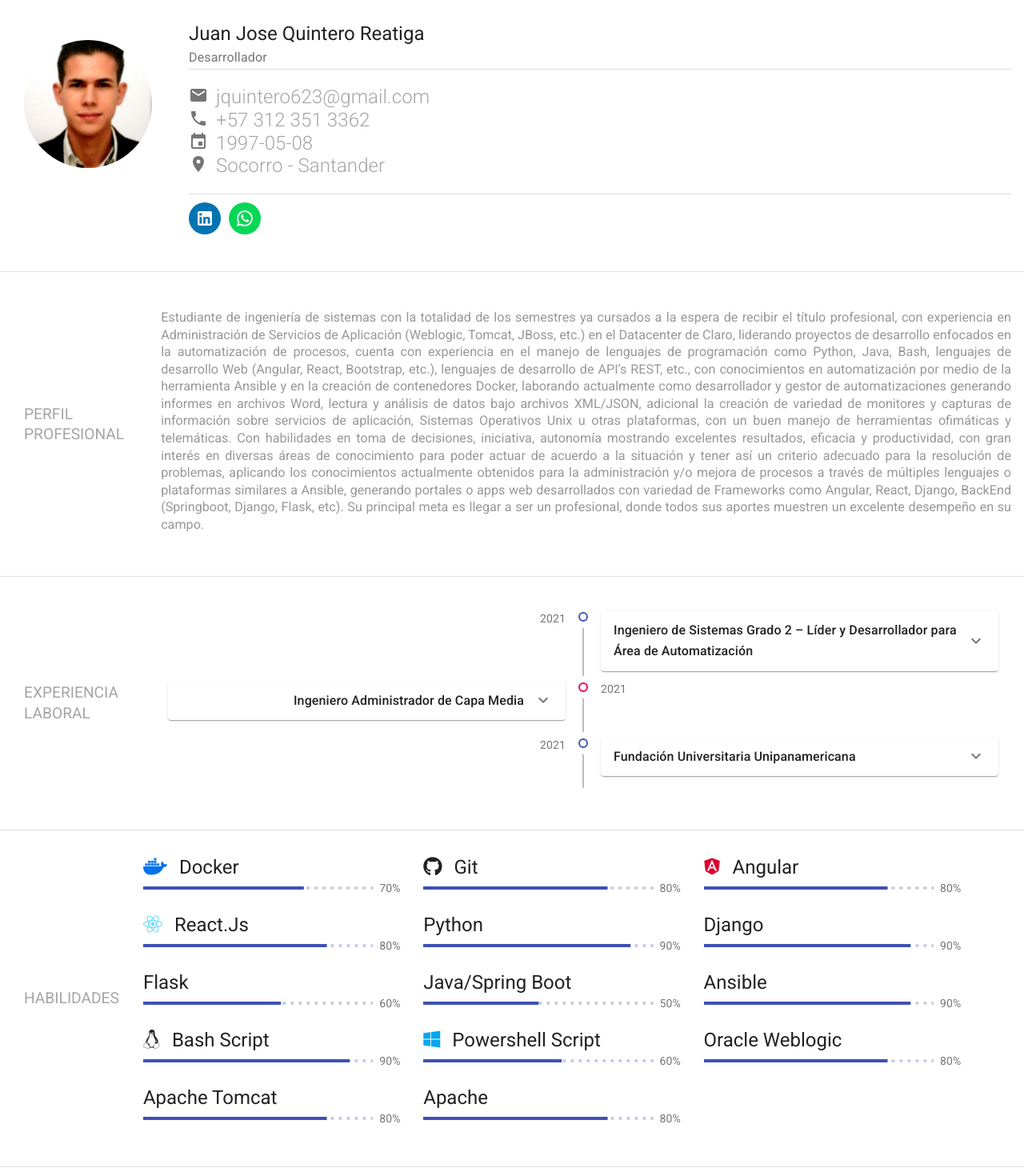
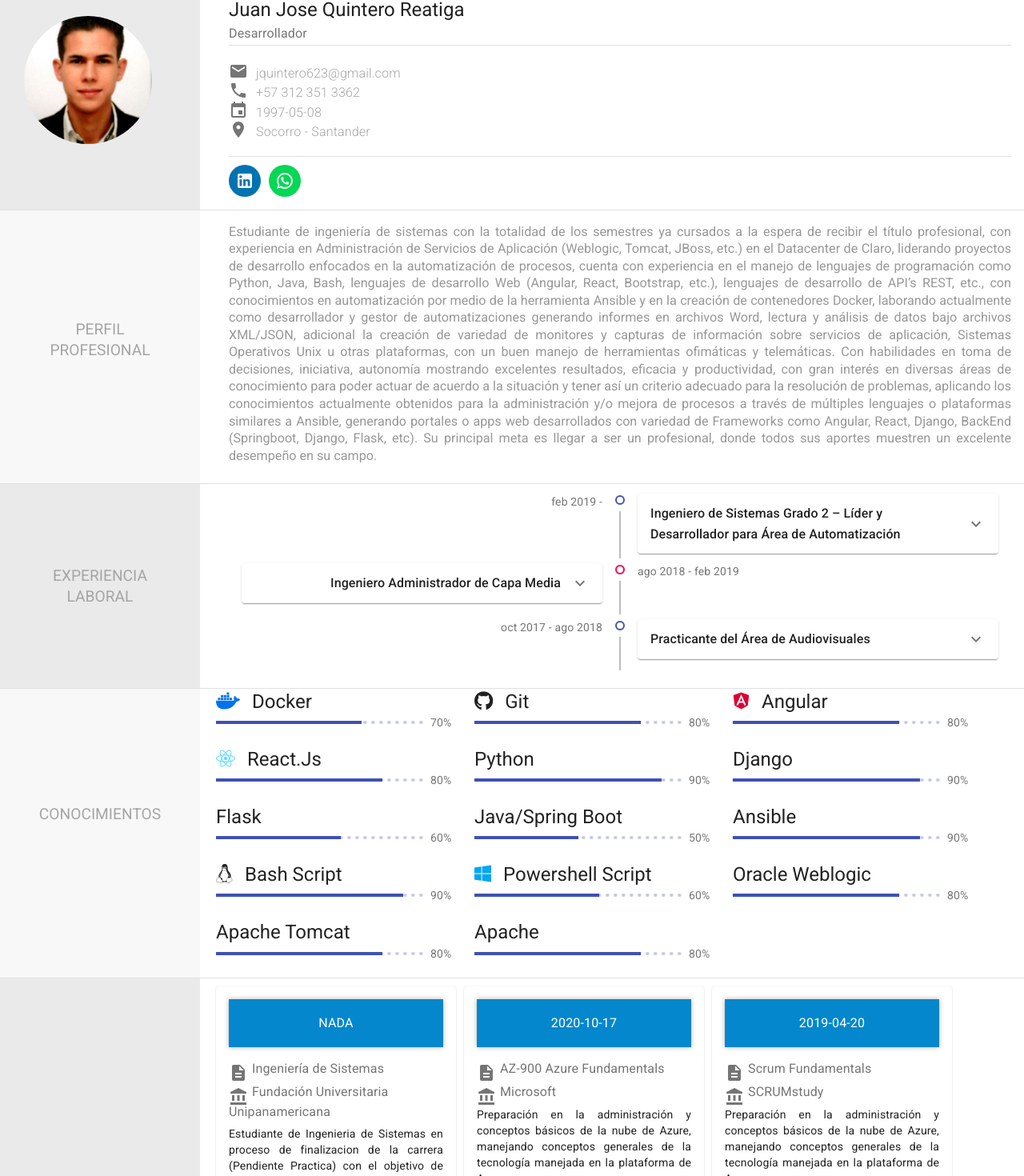
Before and after one commit to juanqr08/CurriculumVitae, a React (Create React App) app: page / in a window 1280 px wide. Shown: the part 20-1490 px from the top of the page at 80% size. Built offline with nearby package versions, Linux system fonts and the light colour scheme.

Commit message:
Estilos de Secciones.

```diff
--- a/src/assets/scss/custom/_body.scss
+++ b/src/assets/scss/custom/_body.scss
@@ -1,22 +1,53 @@
 .contentRoot{
     //margin-top: 80px !important;
     background-color: #efefef;
+    .mainInformationContent{
+        font-size: 1.01rem !important;
+        margin-top: 5px !important;
+    }
     .contentInformation {
         display: flex !important;
-        margin-top: 30px;
-        margin-bottom: 30px;
+        //margin-top: 20px;
+        //margin-bottom: 20px;
         /* .colorFrame {
             background-color: rgba(170, 170, 170, 0.769);
         } */
+        .dividerVertical {
+            //margin-top: auto !important;
+            //margin-bottom: auto !important;
+            min-width: 250px;
+            margin-right: 20px;
+            &.darkgray {
+                background-color: #eaeaea;
+            }
+            &.lightgray {
+                background-color: #f8f8f8;
+            }
+        }
+        .detailsTimeline {
+            flex-direction: column;
+            .iconTimeline {
+                margin-right: 5px !important;
+                position: relative;
+                top: -3px !important;
+                //color: #757575 !important;
+            }
+            .functionsTimeline {
+                text-align: justify;
+            }
+        }
     }
     .contentCards {
         display: flex !important;
         flex-wrap: wrap !important;
-        margin-left: 50px;
+        //margin-left: 50px;
         .cardInfo{
             flex: 0 0 20% !important;
             min-width: 300px !important;
-            margin: 10px 10px 10px 10px !important;
+            margin-right: 10px !important;
+            margin-left: 0px !important;
+            margin-top: 10px !important;
+            margin-bottom: 10px !important;
             .cardDate {
                 text-align: center !important;
                 background-color: #0487cc;
@@ -75,8 +106,11 @@
         color: rgb(164, 165, 166);
         margin-right: 30px !important;
         margin-left: 30px !important;
-        margin-top: auto !important;
-        margin-bottom: auto !important;
+        //margin-top: auto !important;
+        //margin-bottom: auto !important;
+        text-align: center;
+        position: relative;
+        top: 40%;
     }
     .contentInformationGeneral {
         color: rgb(151, 152, 153);
--- a/src/components/Header.jsx
+++ b/src/components/Header.jsx
@@ -8,14 +8,16 @@ import Link from '@material-ui/core/Link';
 
 
 const Header = (props) => {
-    const {name, position} = props;
+    const {classColorDivider, name, position} = props;
     return (
         <div className="contentInformation">
-            <Avatar
-                className="profilePhoto"
-                src={photo}
-                title={name}
-            />
+            <div className={`dividerVertical ${classColorDivider}`}>
+                <Avatar
+                    className="profilePhoto"
+                    src={photo}
+                    title={name}
+                />
+            </div>
             <CardContent className="contentHeader">
                 <Typography component="h5" variant="h5">
                     {name}
--- a/src/components/Knowledge.jsx
+++ b/src/components/Knowledge.jsx
@@ -14,15 +14,17 @@ const useStyles = makeStyles((theme) => ({
 const Knowledge = (props) => {
 
     const classes = useStyles()
-    const {data, title} = props;
+    const {classColorDivider, data, title} = props;
     const [progress, setProgress] = React.useState(10);
     const [buffer, setBuffer] = React.useState(10);
 
     return (
         <div className="contentInformation">
-            <Typography component="h5" variant="h5" className="titlesInformation">
-                {title}
-            </Typography>
+            <div className={`dividerVertical ${classColorDivider}`}>
+                <Typography component="h5" variant="h5" className="titlesInformation">
+                    {title}
+                </Typography>
+            </div>
             <div className="contentKnowledge">
                 {data.map(item => (
                     <div className="knowledge">
--- a/src/components/ProfileProfessional.jsx
+++ b/src/components/ProfileProfessional.jsx
@@ -6,11 +6,14 @@ import Divider from "@material-ui/core/Divider";
 import {main_information, social_networks} from "../constants/Informations";
 
 const ProfileProfessional = (props) => {
+    const {classColorDivider} = props;
     return (
         <div className="contentInformation">
-            <Typography component="h5" variant="h5" className="titlesInformation">
-                Perfil Profesional
-            </Typography>
+            <div className={`dividerVertical ${classColorDivider}`}>
+                <Typography component="h5" variant="h5" className="titlesInformation">
+                    Perfil Profesional
+                </Typography>
+            </div>
             <CardContent className="contentInformationGeneral">
                 <Typography component="h5" variant="h5" className="profileProfessional">
                 Estudiante de ingeniería de sistemas con la totalidad de los semestres ya cursados a la espera de recibir el título profesional, con experiencia en Administración de Servicios de Aplicación (Weblogic, Tomcat, JBoss, etc.) en el Datacenter de Claro, liderando proyectos de desarrollo enfocados en la automatización de procesos, cuenta con experiencia en el manejo de lenguajes de programación como Python, Java, Bash, lenguajes de desarrollo Web (Angular, React, Bootstrap, etc.), lenguajes de desarrollo de API’s REST, etc., con conocimientos en automatización por medio de la herramienta Ansible y en la creación de contenedores Docker, laborando actualmente como desarrollador y gestor de automatizaciones generando informes en archivos Word, lectura y análisis de datos bajo archivos XML/JSON, adicional la creación de variedad de monitores y capturas de información sobre servicios de aplicación, Sistemas Operativos Unix u otras plataformas, con un buen manejo de herramientas ofimáticas y telemáticas.
--- a/src/components/TimeLine.jsx
+++ b/src/components/TimeLine.jsx
@@ -17,6 +17,8 @@ import Accordion from '@material-ui/core/Accordion';
 import AccordionDetails from '@material-ui/core/AccordionDetails';
 import AccordionSummary from '@material-ui/core/AccordionSummary';
 import ExpandMoreIcon from '@material-ui/icons/ExpandMore';
+import BusinessIcon from '@material-ui/icons/Business';
+import DateRangeIcon from '@material-ui/icons/DateRange';
 
 const useStyles = makeStyles((theme) => ({
     paper: {
@@ -39,7 +41,7 @@ const useStyles = makeStyles((theme) => ({
   const CustomTimeLine = (props) => {
     const classes = useStyles();
     const date = new Date();
-    const {data, title} = props;
+    const {classColorDivider,data, title} = props;
     const [expanded, setExpanded] = React.useState(false);
 
     const handleChange = (panel) => (event, isExpanded) => {
@@ -48,15 +50,17 @@ const useStyles = makeStyles((theme) => ({
 
     return (
       <div className="contentInformation">
-        <Typography component="h5" variant="h5" className="titlesInformation">
-          {title}
-        </Typography>
+        <div className={`dividerVertical ${classColorDivider}`}>
+          <Typography component="h5" variant="h5" className="titlesInformation">
+            {title}
+          </Typography>
+        </div>
         <Timeline align="alternate">
             {data.map(item => (
               <TimelineItem>
                   <TimelineOppositeContent>
                       <Typography variant="body2" color="textSecondary">
-                      {date.getFullYear()}
+                      {item.initial_date} - {item.final_date}
                       </Typography>
                   </TimelineOppositeContent>
                   <TimelineSeparator>
@@ -72,8 +76,21 @@ const useStyles = makeStyles((theme) => ({
                         >
                           <Typography variant="h6" component="h1" className={classes.heading}>{item.position}</Typography>
                         </AccordionSummary>
-                        <AccordionDetails>
-                          <Typography>{item.functions}</Typography>
+                        <AccordionDetails className="detailsTimeline">
+                          <Typography>
+                            <b>
+                              <BusinessIcon className="iconTimeline" />
+                              Empresa:
+                            </b> {item.business}
+                          </Typography>
+                          <Typography>
+                            <b>
+                              <DateRangeIcon className="iconTimeline" />
+                              Tiempo de Experiencia:
+                            </b> {item.countMonth} Meses
+                          </Typography>
+                          <br />
+                          <Typography className="functionsTimeline">{item.functions}</Typography>
                         </AccordionDetails>
                       </Accordion>
                   </TimelineContent>
--- a/src/components/cv.jsx
+++ b/src/components/cv.jsx
@@ -13,18 +13,18 @@ import { Card } from '@material-ui/core';
 
 const CurriculumVitae = () => {
     return (
-        <Card>
-            <Header title="Hoja de Vida" name="Juan Jose Quintero Reatiga" position="Desarrollador"/>
+        <Card className="contentRoot">
+            <Header classColorDivider="darkgray" title="Hoja de Vida" name="Juan Jose Quintero Reatiga" position="Desarrollador"/>
             <Divider  />
-            <ProfileProfessional />
+            <ProfileProfessional classColorDivider="lightgray" />
             <Divider  />
-            <CustomTimeLine data={Experience} title="Experiencia Laboral" />
+            <CustomTimeLine classColorDivider="darkgray" data={Experience} title="Experiencia Laboral" />
             <Divider  />
-            <Knowledge data={Know} title="Habilidades" />
+            <Knowledge classColorDivider="lightgray" data={Know} title="Conocimientos" />
             <Divider  />
-            <Cards data={Education} title="Educación/Cursos"/>
+            <Cards classColorDivider="darkgray" data={Education} title="Educación/Cursos"/>
             <Divider  />
-            <Footer title="Juan Jose Quintero Reatiga" description="Ingeniero de Sistemas"/>
+            <Footer classColorDivider="lightgray" title="Juan Jose Quintero Reatiga" description="Ingeniero de Sistemas"/>
         </Card>
     )
 }
--- a/src/constants/Expirience.jsx
+++ b/src/constants/Expirience.jsx
@@ -2,7 +2,9 @@ export const Experience = [
     {
         number: 1,
         business: 'Indra Colombia',
-        countMonth: 18,
+        countMonth: 16,
+        initial_date: 'feb 2019',
+        final_date: undefined,
         state: true,
         position: 'Ingeniero de Sistemas Grado 2 – Líder y Desarrollador para Área de Automatización',
         functions: 'Liderar el área de automatizaciones, gestionando cada uno de los proyectos que sean comprometidos con las distintas operaciones que se manejen en el Datacenter de Claro, adicional desarrolla soluciones por medio de distintos lenguajes de programación y/o plataformas como Ansible, Jenkis, Docker, ManageIQ, etc.',
@@ -12,6 +14,8 @@ export const Experience = [
         number: 2,
         business: 'Indra Colombia',
         countMonth: 18,
+        initial_date: 'ago 2018',
+        final_date: 'feb 2019',
         state: false,
         position: 'Ingeniero Administrador de Capa Media',
         functions: 'Administrar servicios de aplicación a nivel de Capa Media, como lo son Weblogic 11g/12c, Tomcat, JBoss, etc. Estos servicios están ubicados en gran mayoría en servidores con Sistemas Operativos Unix, dando paso a la creación de variedad de Shell Scripts, Scripts de Python, que dan mayor agilidad al realizar actividades o al realizar monitoreo de los servicios, adicional automatización de informes generando documentos Word, reducción de tareas y creación de monitores a partir de herramientas como Ansible, reduciendo algunos procesos concurrentes en las operaciones.',
@@ -19,10 +23,12 @@ export const Experience = [
     },
     {
         number: 3,
-        business: 'Practicante del Área de Audiovisuales',
+        business: 'Fundación Universitaria Unipanamericana',
         countMonth: 11,
+        initial_date: 'oct 2017',
+        final_date: 'ago 2018',
         state: false,
-        position: 'Fundación Universitaria Unipanamericana',
+        position: 'Practicante del Área de Audiovisuales',
         functions: 'Dar soporte técnico en servicios audiovisuales y computacionales, preparando las aulas de estudio y sus correspondientes materiales.',
         color: 'primary',
     },
```
Also changed, not shown: src/components/Cards.jsx (+6 -4 lines).
